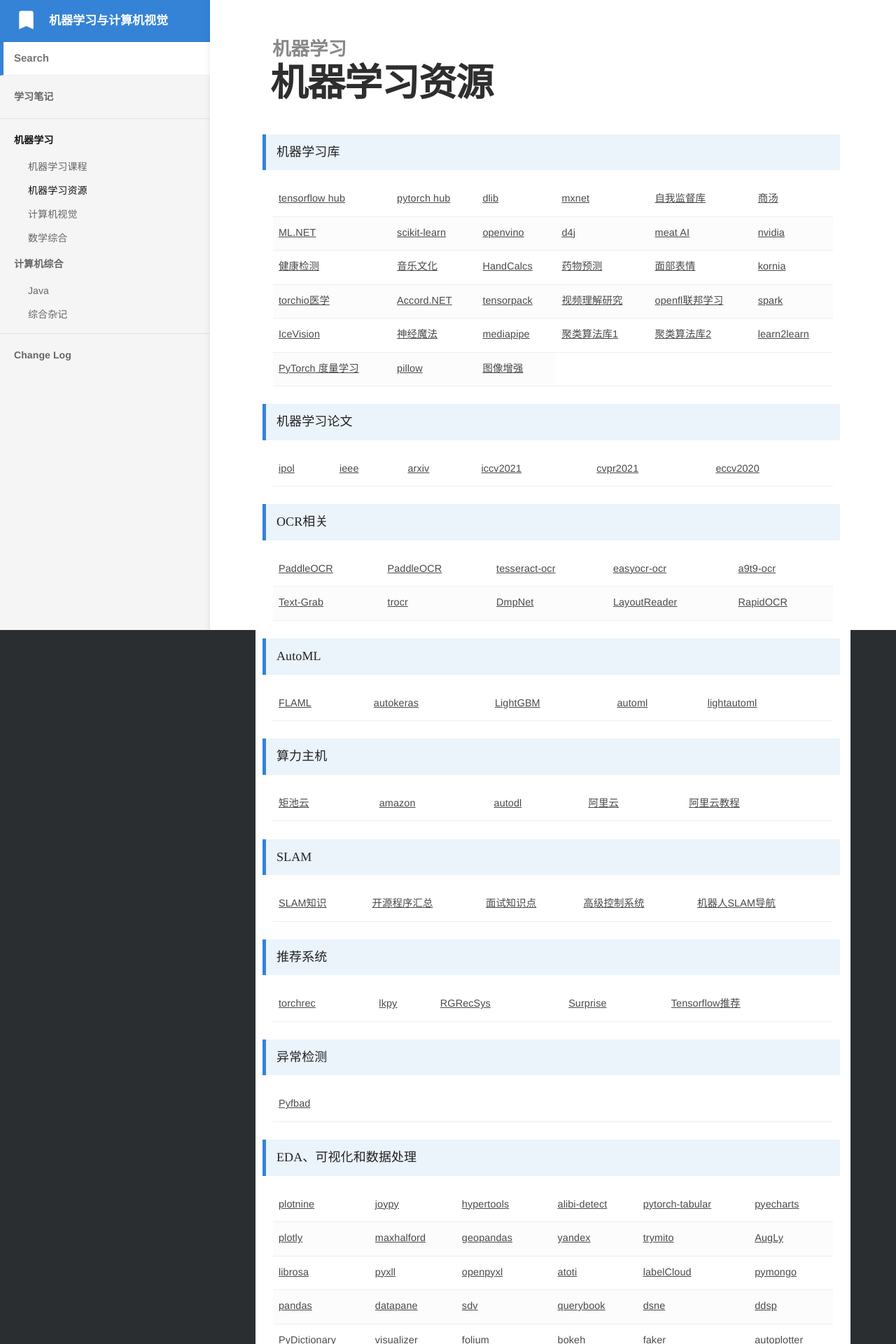
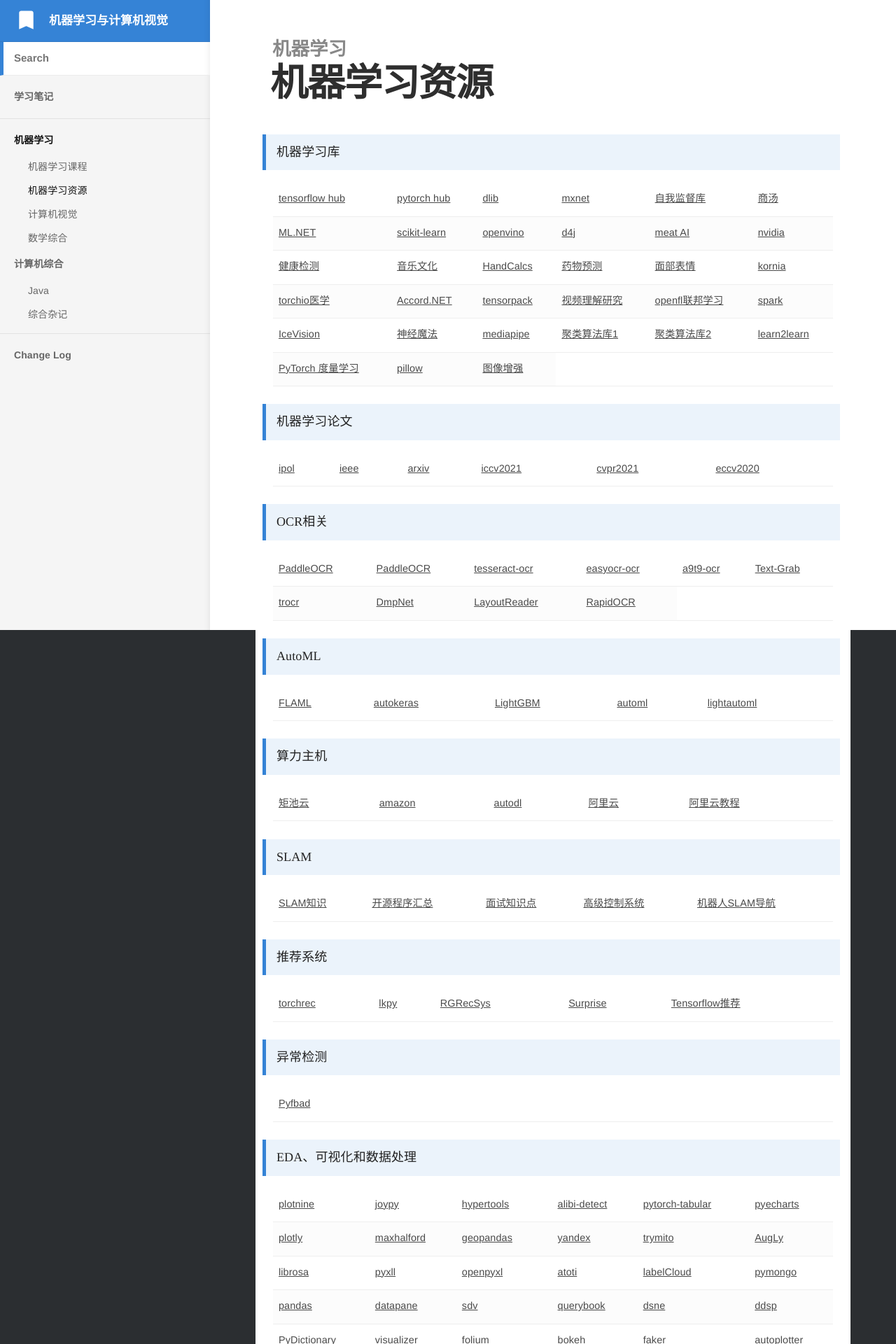
Before and after one commit to bashendixie/Machine_Learning_Notes, a Jekyll site: the page built from _docs/1、机器学习/机器学习资源.md, in a window 1280 px wide. Shown: the top 1920 px of the page at 70% size. Built offline with Jekyll 4.4.1, drawn with Linux system fonts in a browser that asks for light colours; some web fonts are replaced.

Commit message:
no message

```diff
--- a/_docs/1、机器学习/机器学习资源.md
+++ b/_docs/1、机器学习/机器学习资源.md
@@ -167,11 +167,11 @@
 			<td>
 				<a href="https://github.com/A9T9/Free-OCR-Software" target="_blank">a9t9-ocr</a>
 			</td>
-		</tr>
-		<tr>
 			<td>
 				<a href="https://github.com/TheJoeFin/Text-Grab" target="_blank">Text-Grab</a>
 			</td>
+		</tr>
+		<tr>
 			<td>
 				<a href="https://arxiv.org/pdf/2109.10282.pdf" target="_blank">trocr</a>
 			</td>
```
